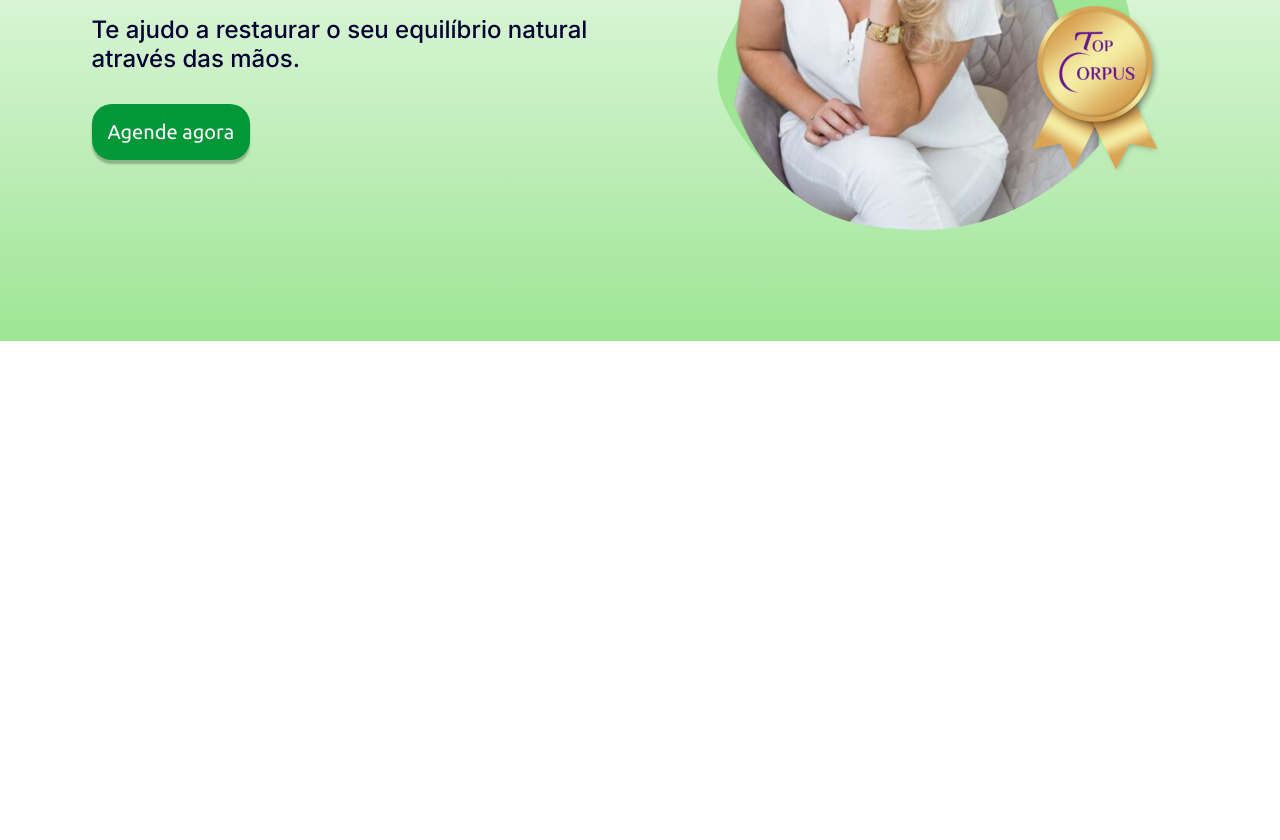
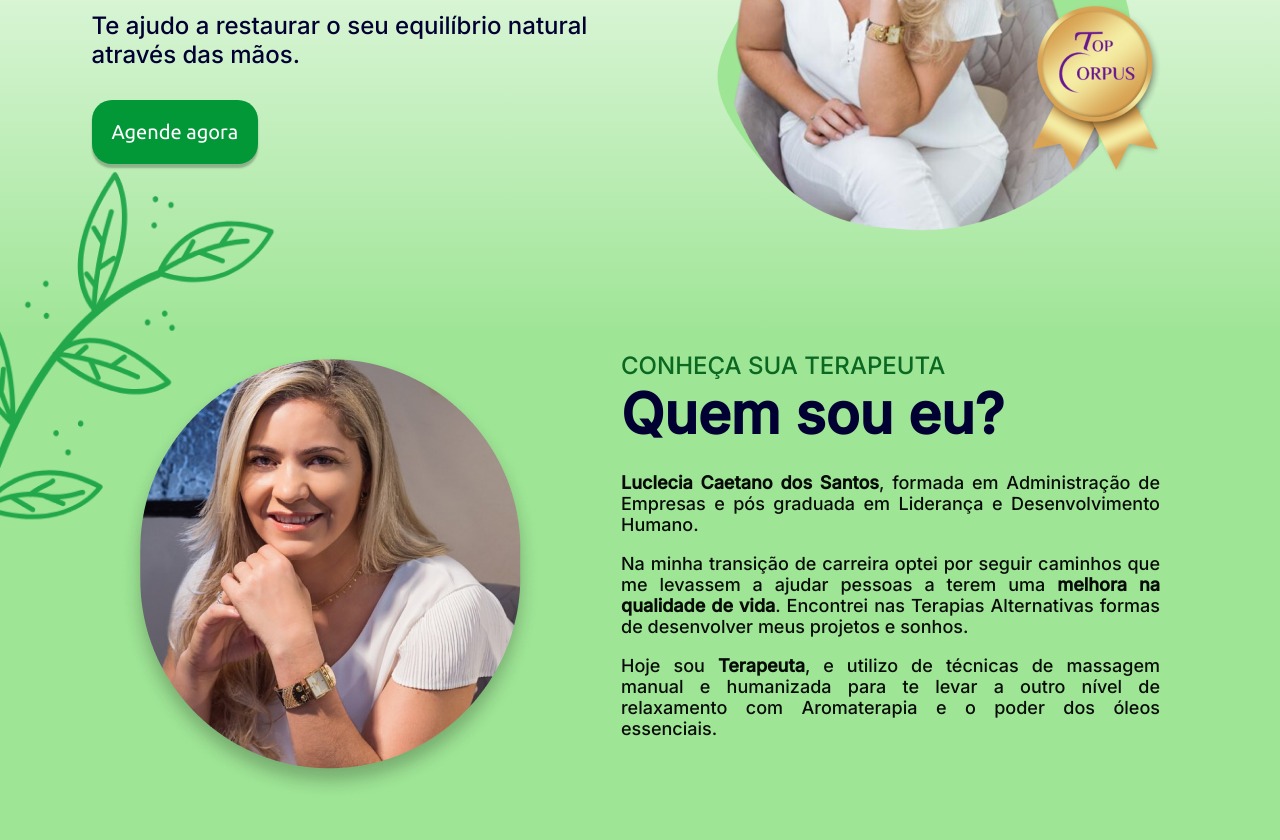
Before and after one commit to herotechdigital/lucleciacaetano-website, a plain HTML site: page index.html in a window 1280 px wide. Shown: the part 384-1224 px from the top of the page. Before the commit the page ends 800 px from the top, so only its background shows below. Drawn offline with Linux system fonts and the light colour scheme.

Commit message:
about me section complete

```diff
--- a/css/style.css
+++ b/css/style.css
@@ -3,8 +3,6 @@
 @import url('https://fonts.googleapis.com/css2?family=Cinzel:wght@500&display=swap');
 
 :root {
-    --border-radius: 12px;
-
     --color-primary: #029837;
     --color-secundary: #0B6822;
     --color-terciary: #9EE595;
@@ -18,6 +16,9 @@
     box-sizing: border-box;
     padding: 0;
     margin: 0;
+
+    scroll-behavior: smooth;
+    /* font-size: 62.5%; */
 }
 
 html,
@@ -48,6 +49,8 @@
     font-family: 'Inter', sans-serif;
     font-size: 3.5rem;
     font-weight: bold;
+
+    color: var(--color-azul-1);
 }
 
 .subtitle {
@@ -68,8 +71,12 @@
 
 .top-sections {
     font-family: 'Inter', sans-serif;
-    font-size: 24px;
-    font-weight: medium;
+    font-size: 1.5rem;
+    font-weight: normal;
+
+    color: var(--color-secundary);
+
+    text-transform: uppercase;
 }
 
 .paragraph {
@@ -93,9 +100,12 @@
 }
 
 .paragraph-3 {
+    color: rgba(0, 0, 0, 0.95);
+    text-align: justify;
+
     font-family: 'Inter', sans-serif;
-    font-size: 18px;
-    font-weight: bols;
+    font-size: 1.125rem;
+    font-weight: medium;
 }
 
 .cards-text {
@@ -109,6 +119,7 @@
     position: fixed;
     top: 0;
     left: 0;
+    z-index: 2;
 
     width: inherit;
 
@@ -188,7 +199,7 @@
 
 .botao-primario {
     display: inline-flex;
-    padding: 1rem;
+    padding: 1.25rem;
     justify-content: center;
     align-items: center;
     gap: 0.625rem;
@@ -200,7 +211,7 @@
     background-color: var(--color-primary);
     color: var(--color-white);
 
-    font-weight: normal;
+    font-weight: 200;
 
     cursor: pointer;
 }
@@ -263,3 +274,33 @@
 .inicio__title h2 {
     color: var(--color-secundary);
 }
+
+.know-me__container {
+    background-color: var(--color-terciary);
+
+    display: flex;
+    padding: 0.625rem 7.5rem 2.5rem 7.5rem;
+    justify-content: center;
+    align-items: flex-start;
+    gap: 5rem;
+}
+
+.know-me__text {
+    display: flex;
+    flex-direction: column;
+    gap: 1.5rem;
+}
+
+.know-me__text_paragraph {
+    display: flex;
+    flex-direction: column;
+    justify-content: space-between;
+    height: 12rem;
+}
+
+.background-branch {
+    position: absolute;
+    left: -2.5625rem;
+    top: 33.875rem;
+    z-index: 1;
+}
--- a/index.html
+++ b/index.html
@@ -19,7 +19,7 @@
             <nav class="header__navigation">
                 <ul>
                     <li><a class="navigation-text" href=#inicio>Início</a></li>
-                    <li><a class="navigation-text" href="#">Sobre</a></li>
+                    <li><a class="navigation-text" href="#about">Sobre</a></li>
                     <li><a class="navigation-text" href="#">Serviços</a></li>
                 </ul>
             </nav>
@@ -53,6 +53,35 @@
                 </div>
             </div>
         </section>
+
+        <section class="about__know-me" id="about">
+            <img src="images/branchbg.png" class="background-branch">
+            <div class="know-me__container">
+                <img src="images/about-me-picture.png" alt="Foto de Luclecia Caetano sorrindo.">
+                <div class="know-me__text">
+                    <div class="know-me__text_head">
+                        <h4 class="top-sections">Conheça sua terapeuta</h4>
+                        <h2 class="head-1">Quem sou eu?</h2>
+                    </div>
+                    <div class="know-me__text_paragraph">
+                        <p class="paragraph-3"><strong>Luclecia Caetano dos Santos</strong>, formada em Administração de
+                            Empresas e pós graduada em Liderança e Desenvolvimento
+                            Humano.</p>
+                        <br>
+                        <p class="paragraph-3">
+                            Na minha transição de carreira optei por seguir caminhos que me levassem a ajudar pessoas a
+                            terem uma <strong>melhora na qualidade de vida</strong>.
+                            Encontrei nas Terapias Alternativas formas de desenvolver meus projetos e sonhos.
+                        </p>
+                        <br>
+                        <p class="paragraph-3">Hoje sou <strong>Terapeuta</strong>, e utilizo de
+                            técnicas de massagem manual e humanizada para te levar a
+                            outro nível de relaxamento com Aromaterapia e o poder dos óleos
+                            essenciais.</p>
+                    </div>
+                </div>
+            </div>
+        </section>
     </main>
 </body>
 
```
Also changed, not shown: images/about-me-picture.png (added), images/branchbg.png (added).
